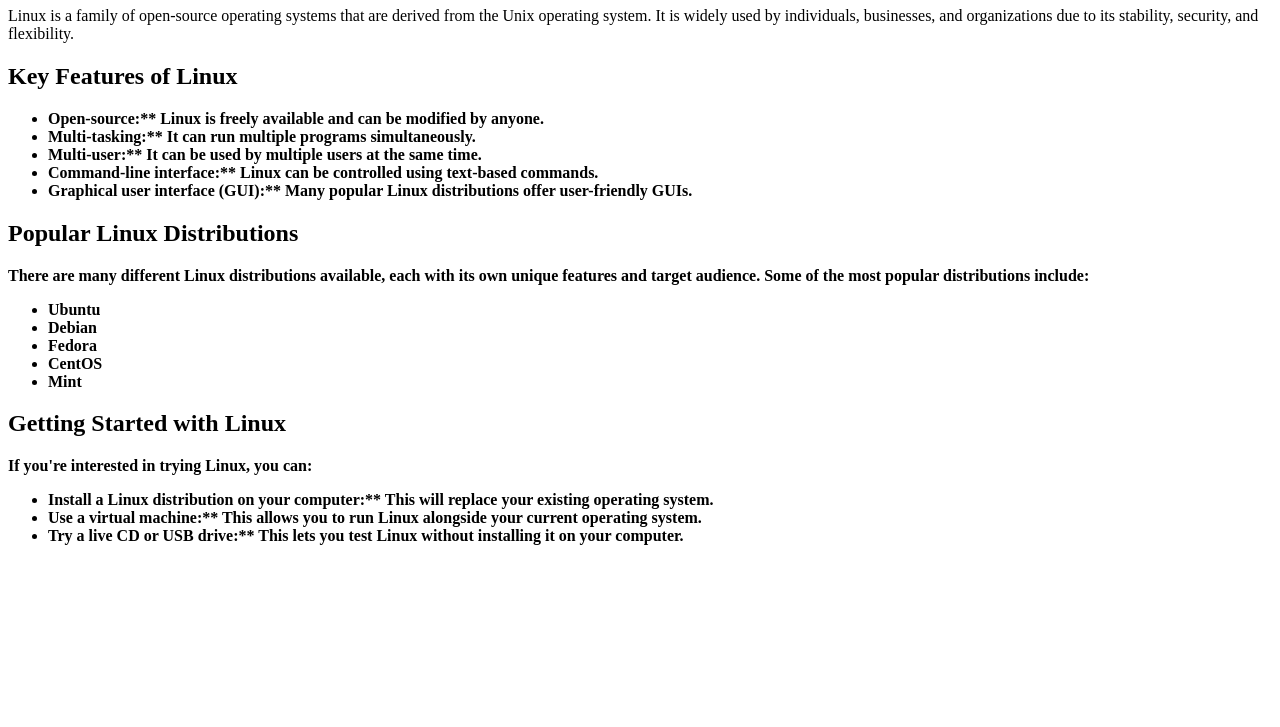
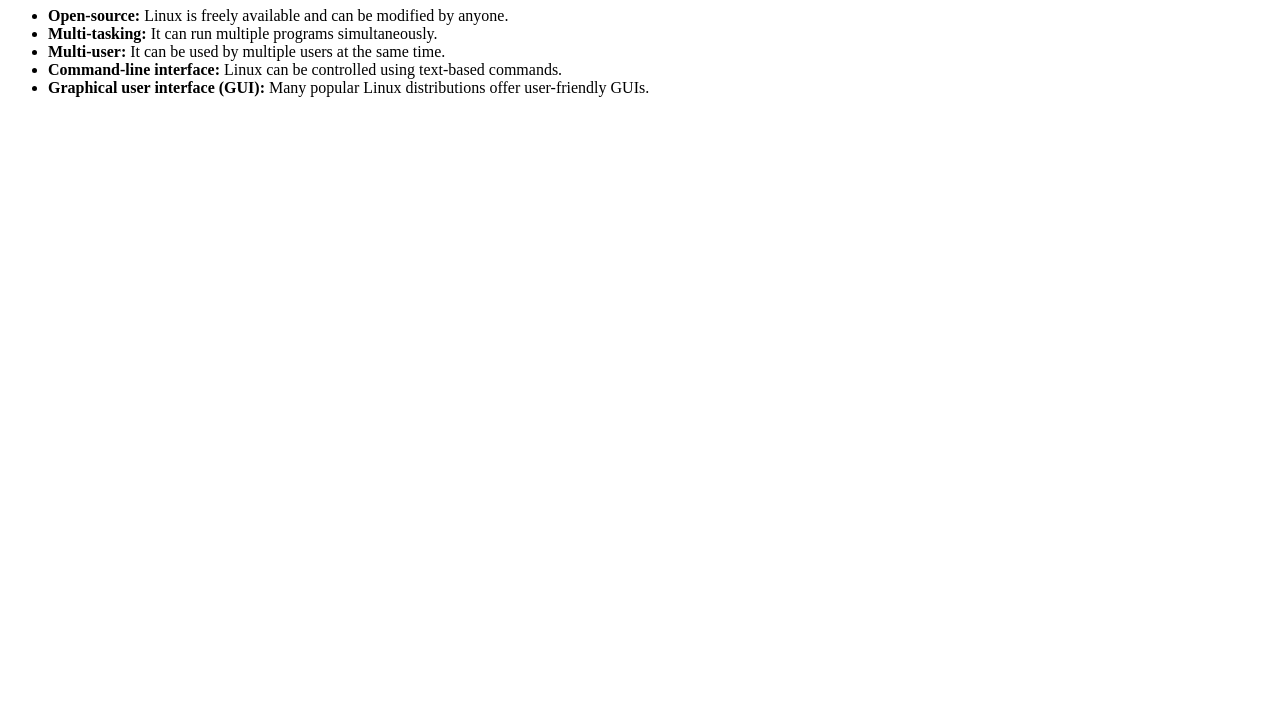
Before and after one commit to SanchitTiwari13/School-Project, a plain HTML site: page 4.html in a window 1280 px wide. Shown: the part 73-800 px from the top of the page. Drawn offline with Linux system fonts and the light colour scheme.

Commit message:
modified pg 4

```diff
--- a/4.html
+++ b/4.html
@@ -6,34 +6,13 @@
 <title>Introduction to Linux</title>
 </head>
 <body>
-<h1>Introduction to Linux</h1>
-<p>Linux is a family of open-source operating systems that are derived from the Unix operating system. It is widely used by individuals, businesses, and organizations due to its stability, security, and flexibility.</p>
-
-<h2>Key Features of Linux</h2>
+<h1>Key Features of Linux</h1>
 <ul>
-<li><b>Open-source:** Linux is freely available and can be modified by anyone.</li>
-<li><b>Multi-tasking:** It can run multiple programs simultaneously.</li>
-<li><b>Multi-user:** It can be used by multiple users at the same time.</li>
-<li><b>Command-line interface:** Linux can be controlled using text-based commands.</li>
-<li><b>Graphical user interface (GUI):** Many popular Linux distributions offer user-friendly GUIs.</li>
-</ul>
-
-<h2>Popular Linux Distributions</h2>
-<p>There are many different Linux distributions available, each with its own unique features and target audience. Some of the most popular distributions include:</p>
-<ul>
-<li>Ubuntu</li>
-<li>Debian</li>
-<li>Fedora</li>
-<li>CentOS</li>
-<li>Mint</li>
-</ul>
-
-<h2>Getting Started with Linux</h2>
-<p>If you're interested in trying Linux, you can:</p>
-<ul>
-<li><b>Install a Linux distribution on your computer:** This will replace your existing operating system.</b></li>
-<li><b>Use a virtual machine:** This allows you to run Linux alongside your current operating system.</li>
-<li><b>Try a live CD or USB drive:** This lets you test Linux without installing it on your computer.</li>
+<li><b>Open-source:</b> Linux is freely available and can be modified by anyone.</li>
+<li><b>Multi-tasking:</b> It can run multiple programs simultaneously.</li>
+<li><b>Multi-user:</b> It can be used by multiple users at the same time.</li>
+<li><b>Command-line interface:</b> Linux can be controlled using text-based commands.</li>
+<li><b>Graphical user interface (GUI):</b> Many popular Linux distributions offer user-friendly GUIs.</li>
 </ul>
 </body>
 </html>
```
